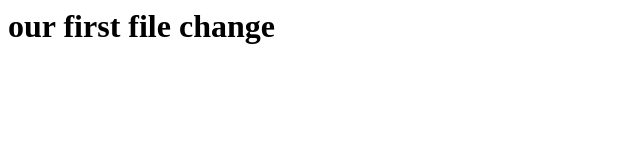
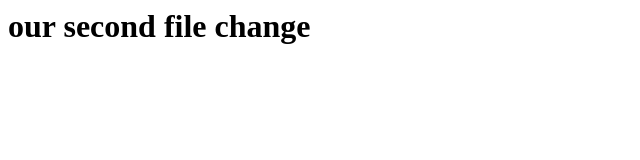
Before and after one commit to jithin315/learngithub, a plain HTML site: page index.html in a window 1280 px wide. Shown: the whole page, without its empty margins (0-640 px from the left). Drawn offline with Linux system fonts and the light colour scheme.

Commit message:
Update index.html

```diff
--- a/index.html
+++ b/index.html
@@ -1 +1 @@
-<h1>our first file change</h1>
+<h1>our second file change</h1>
```
